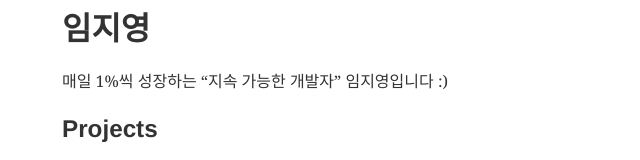
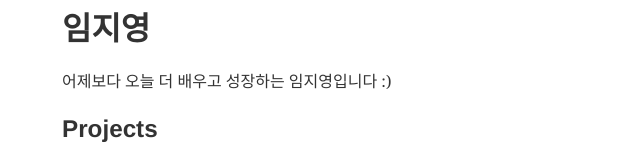
Before and after one commit to YimJiYoung/myBlog, a Gatsby site: page /about in a window 1280 px wide. Shown: the top 160 px of the page, without its empty margins (317-957 px from the left). Built offline with nearby package versions, Linux system fonts and the light colour scheme; Gatsby itself is replaced by a stand-in of ours; some packages are replaced by stand-ins of ours; what typography-theme-github would draw is missing.

Commit message:
docs: about 내용 수정

```diff
--- a/content/__about/resume-en.md
+++ b/content/__about/resume-en.md
@@ -6,7 +6,7 @@ lang: 'en'
 
 # 임지영
 
-매일 1%씩 성장하는 “지속 가능한 개발자” 임지영입니다 :)
+어제보다 오늘 더 배우고 성장하는 임지영입니다 :)
 
 ## Projects
 
```
Also changed, not shown: content/assets/felog.png.
